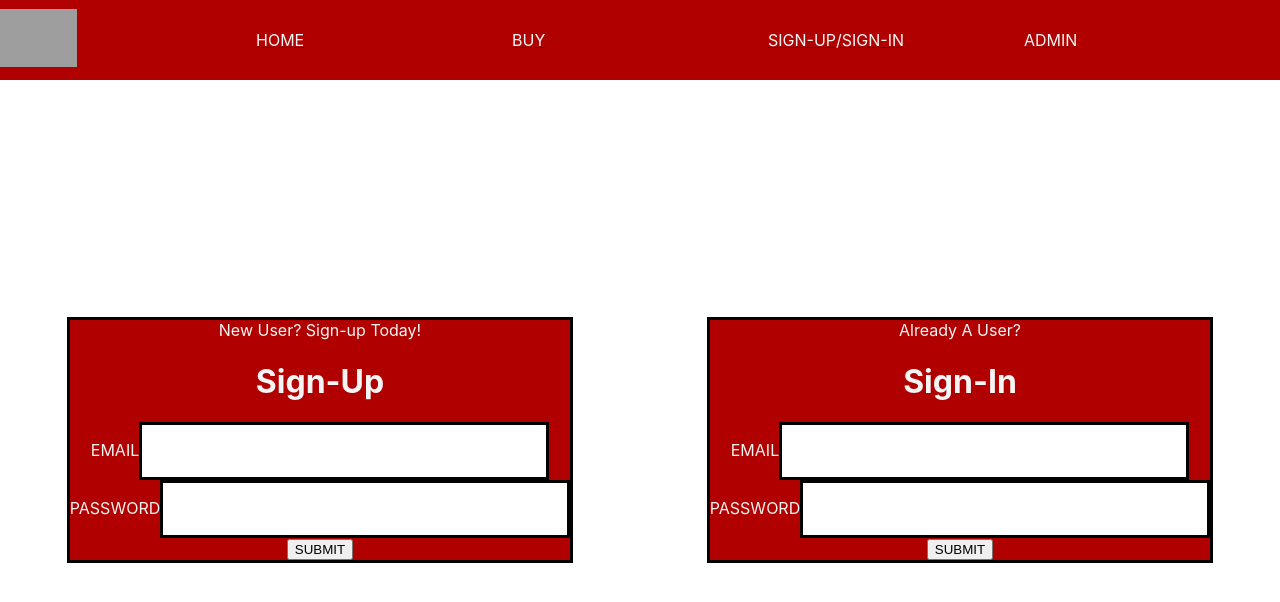
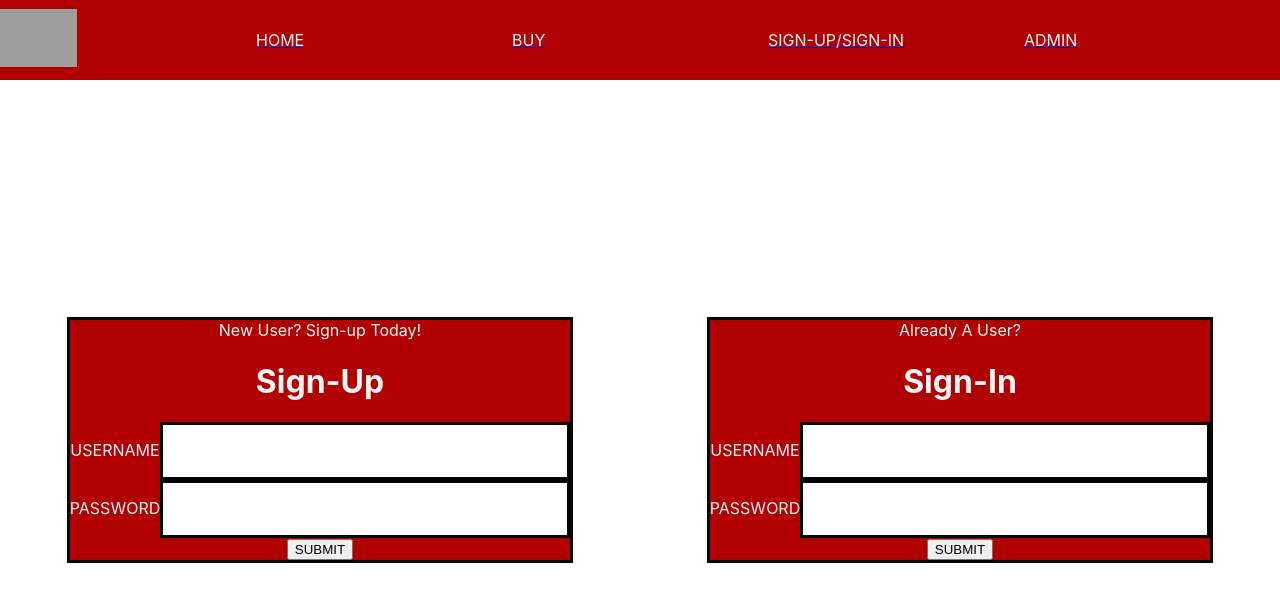
Before and after one commit to Anthony-Halstead/CarDealership, a React (Create React App) app in the folder car-dealership-front/: page /SignUpSignIn in a window 1280 px wide. Shown: the top 602 px of the page. Built offline with nearby package versions, Linux system fonts and the light colour scheme; grey boxes are pictures that could not be loaded.

Commit message:
added user dign up sign in axios calls, changed all email data to username to reflect backend

```diff
--- a/car-dealership-front/src/App.js
+++ b/car-dealership-front/src/App.js
@@ -11,7 +11,7 @@ function App() {
   const [user, setUser] = useState({ username: '', password: '' });
 
   useEffect(() => {
-    const username = localStorage.getItem("emailCookie");
+    const username = localStorage.getItem("usernameCookie");
     if (username) {
       setUser({ ...user, username });
     }
--- a/car-dealership-front/src/components/pages/SignUpSignIn.js
+++ b/car-dealership-front/src/components/pages/SignUpSignIn.js
@@ -18,10 +18,10 @@ function SignUpSignIn(props) {
     props.setUser(tempUser)
   }
 
-  const submitHandler = () => {
+  const signUpSubmitHandler = () => {
     axios.post("http://localhost:8080/user/signUp", props.user)
       .then((response) => {
-        localStorage.setItem("emailCookie", response.data.email)
+        localStorage.setItem("usernameCookie", response.data.username)
         props.setUser(response.data)
         navigator("/")
       })
@@ -30,6 +30,21 @@ function SignUpSignIn(props) {
       })
 
     }
+
+    const signInSubmitHandler = () => {
+        axios.post("http://localhost:8080/user/signIn", props.user)
+          .then((response) => {
+            localStorage.setItem("usernameCookie", response.data.username)
+            props.setUser(response.data)
+            navigator("/")
+          })
+          .catch((e) => {
+            console.log(e)
+          })
+
+        }
+
+
     return (
         <div className='signup-signin-content'>
             <div className='sign-up-box'>
@@ -38,30 +53,30 @@ function SignUpSignIn(props) {
                 </div>
                 <h1>Sign-Up</h1>
                 <div className='flex-row justify-content-left'>
-                    EMAIL
-                    <input className='input-container'  value={props.user.email} name='email' type='email' onChange={changeHandler} required></input>
+                    USERNAME
+                    <input className='input-container'  value={props.user.email} name='username' type='username' onChange={changeHandler} required></input>
                 </div>
                 <div className='flex-row justify-content-left'>
                     PASSWORD
                     <input className='input-container' value={props.user.password} name='password' type='password' onChange={changeHandler} required></input>
                 </div>
                 <div className='flex-row justify-content-center'>
-                    <button onClick={submitHandler}>SUBMIT</button>
+                    <button onClick={signUpSubmitHandler}>SUBMIT</button>
                 </div>
             </div>
             <div className='sign-up-box'>
                 <div>Already A User?</div>
                 <h1>Sign-In</h1>
                 <div className='flex-row justify-content-left'>
-                    EMAIL
-                    <input className='input-container'  value={props.user.email} name='email' type='email' onChange={changeHandler} required></input>
+                    USERNAME
+                    <input className='input-container'  value={props.user.email} name='username' type='username' onChange={changeHandler} required></input>
                 </div>
                 <div className='flex-row justify-content-left'>
                     PASSWORD
                     <input className='input-container' value={props.user.password} name='password' type='password' onChange={changeHandler} required></input>
                 </div>
                 <div className='flex-row justify-content-center'>
-                    <button onClick={submitHandler}>SUBMIT</button>
+                    <button onClick={signInSubmitHandler}>SUBMIT</button>
                 </div>
             </div>
 
```
